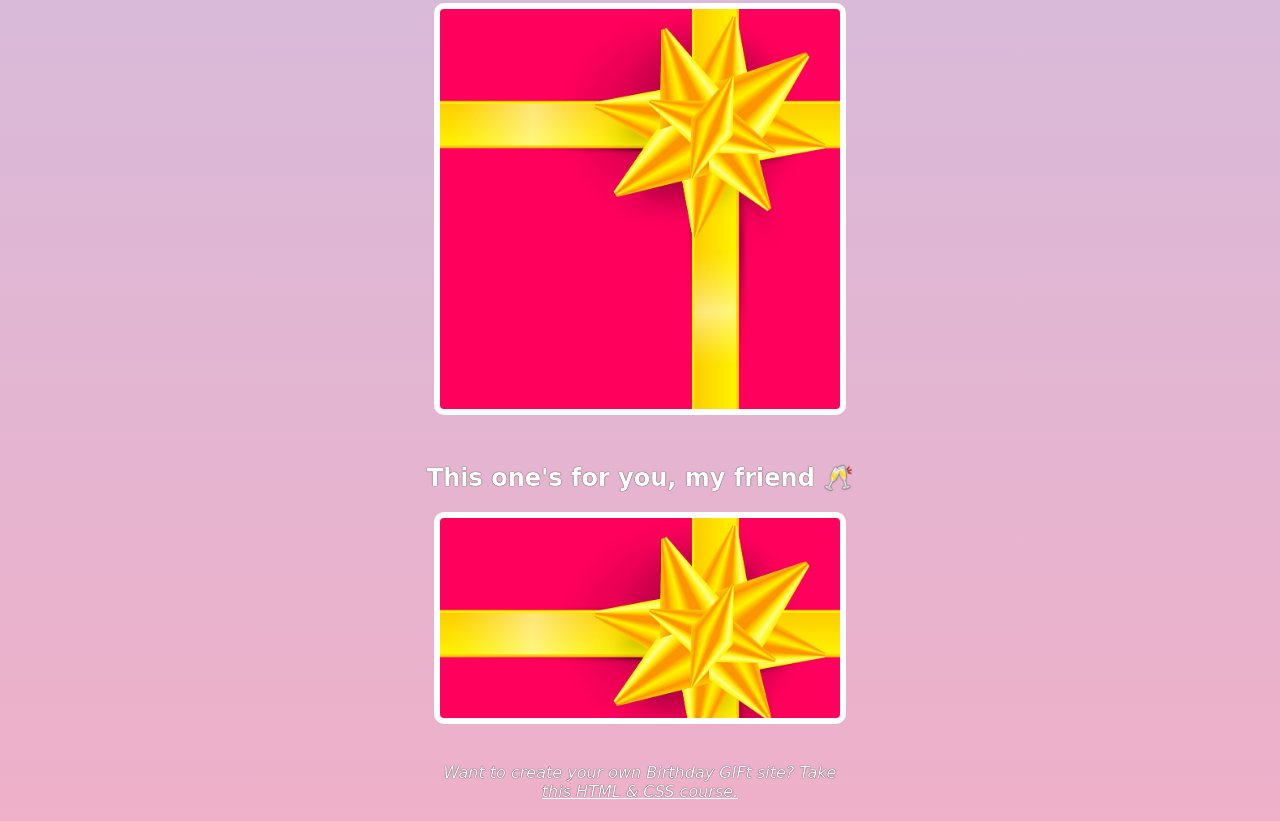
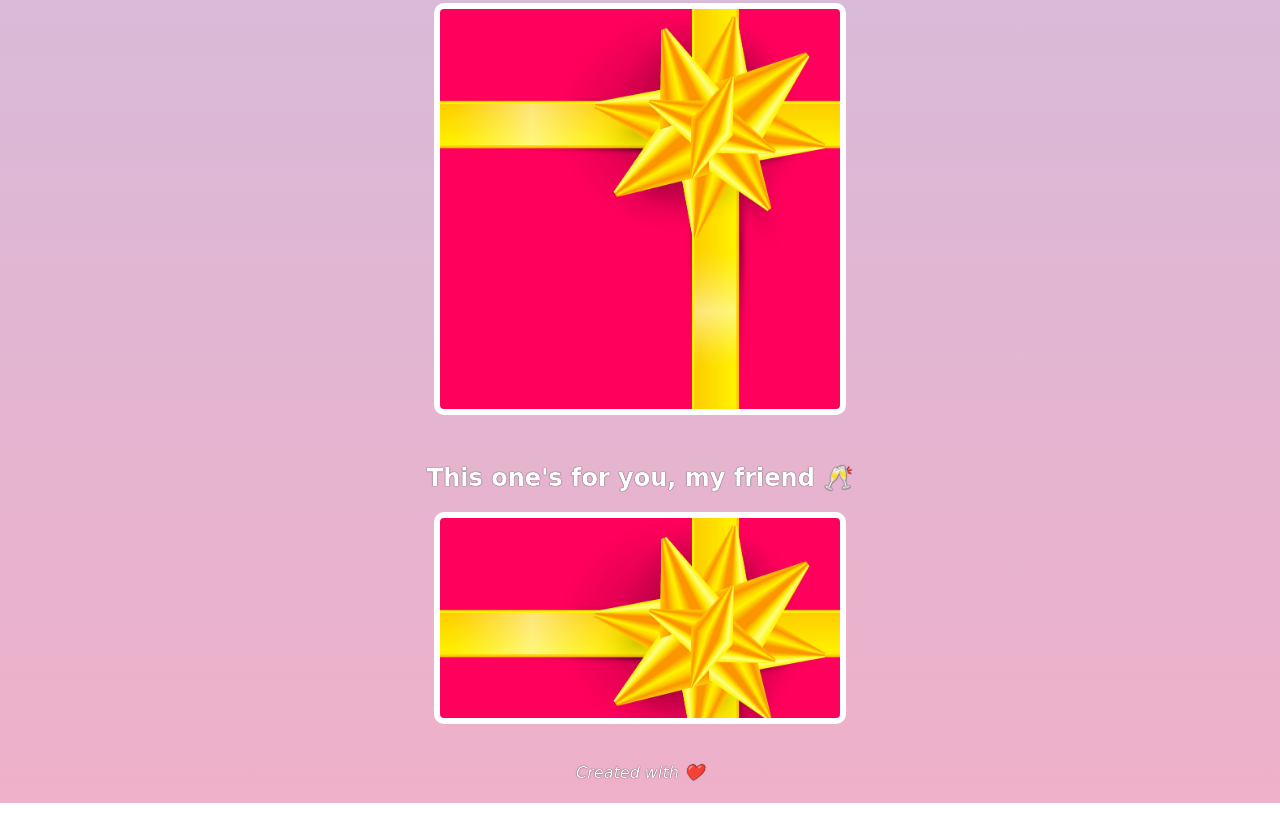
Before and after one commit to Shaktiswarup07/birthday-gift-site, a website built with Vite: page index.html in a window 1280 px wide. Shown: the part 1988-2809 px from the top of the page. Built offline with nearby package versions, Linux system fonts and the light colour scheme; a web font is replaced by a local one.

Commit message:
updated index.html

```diff
--- a/index.html
+++ b/index.html
@@ -39,7 +39,7 @@
             <div class="gift-img" id="gift-img-cheers"></div>
         </div>
 
-        <p id="footer">Want to create your own Birthday GIFt site? Take <a href="https://scrimba.com/learn/htmlandcss" target="_blank">this HTML & CSS course.</a></p>
+        <p id="footer">Created with ❤️ </p>
 
     </body>
 </html>
```
